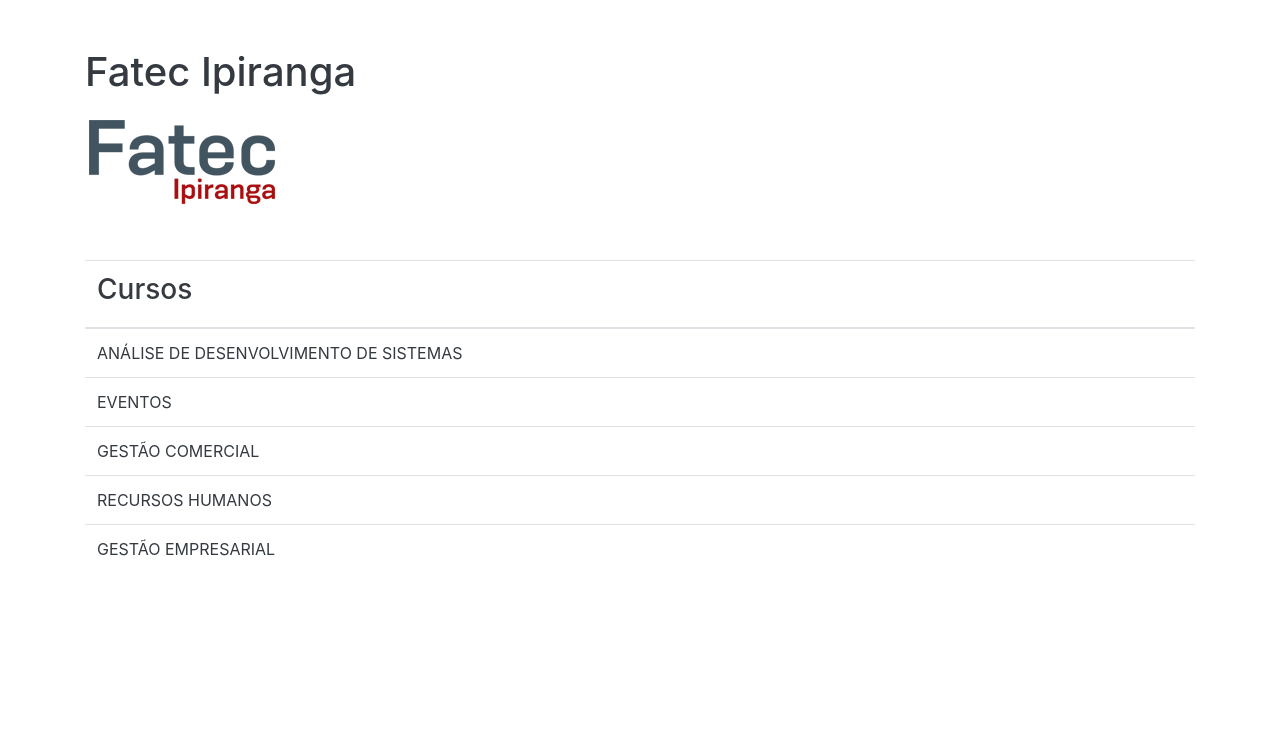
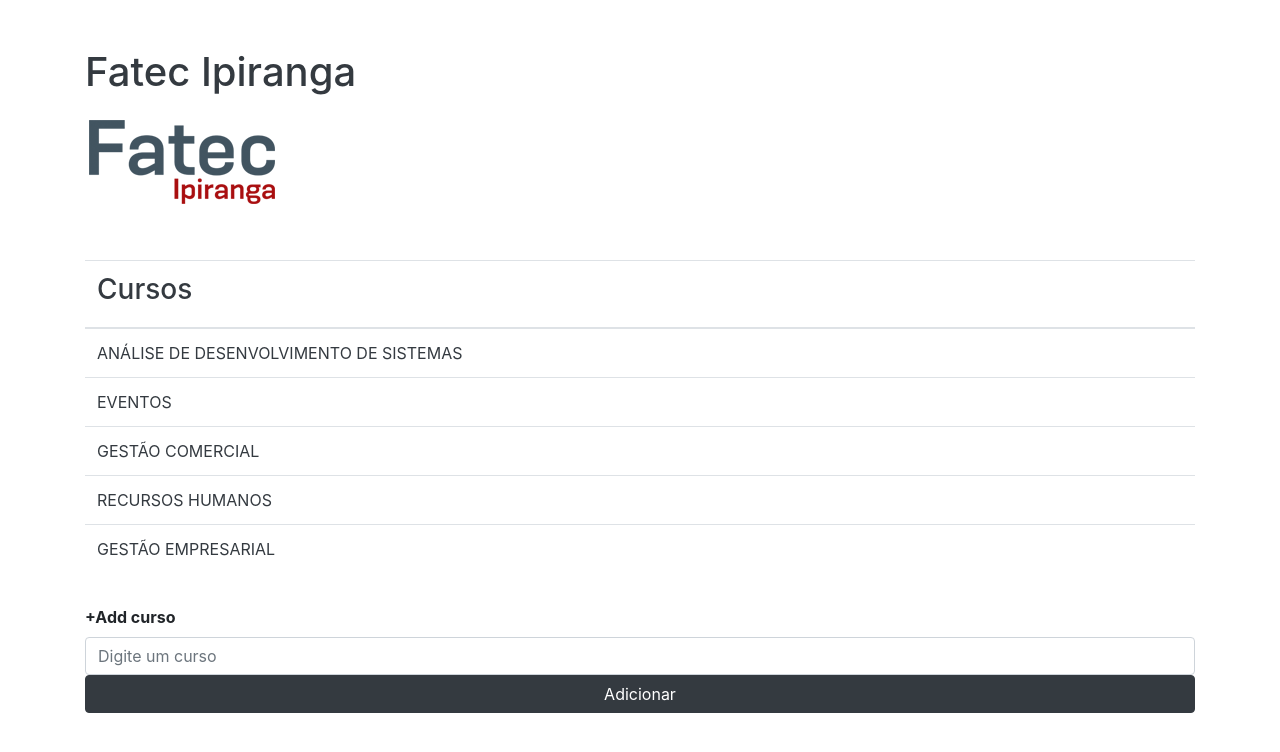
Before and after one commit to bibi-chan/fatec-pooa-angular, an Angular app: page /content in a window 1280 px wide. Shown: the top 752 px of the page. Built offline with nearby package versions, Linux system fonts and the light colour scheme.

Commit message:
add curso

```diff
--- a/src/app/app.component.html
+++ b/src/app/app.component.html
@@ -1,2 +1,3 @@
 <app-header></app-header>
 <app-content></app-content>
+<app-data-biding></app-data-biding>
--- a/src/app/shared/content/content.component.html
+++ b/src/app/shared/content/content.component.html
@@ -6,7 +6,7 @@
     </tr>
   </thead>
   <tbody>
-    <tr *ngFor="let c of cursosFatecIpiranga">
+    <tr *ngFor="let c of cursos">
       <td class="text-dark">{{ c.curso }}</td>
     </tr>
   </tbody>
--- a/src/app/shared/content/content.component.ts
+++ b/src/app/shared/content/content.component.ts
@@ -1,3 +1,4 @@
+import { CursosService } from './../cursos.service';
 import { Component, OnInit } from '@angular/core';
 
 @Component({
@@ -7,16 +8,13 @@ import { Component, OnInit } from '@angular/core';
 })
 export class ContentComponent implements OnInit {
 
-  cursosFatecIpiranga = [
-  { curso: 'ANÁLISE DE DESENVOLVIMENTO DE SISTEMAS'},
-  { curso: 'EVENTOS'},
-  { curso: 'GESTÃO COMERCIAL'},
-  { curso: 'RECURSOS HUMANOS'},
-  { curso: 'GESTÃO EMPRESARIAL'}];
+  cursos;
+  curso: string;
 
-  constructor() { }
+  constructor(private cursosService: CursosService) { }
 
   ngOnInit(): void {
+    this.cursos = this.cursosService.listaCursos();
   }
 
 }
--- /dev/null
+++ b/src/app/shared/curso.model.ts
@@ -0,0 +1,5 @@
+export class Curso {
+  constructor(
+    public curso: string,
+  ){}
+}
--- /dev/null
+++ b/src/app/shared/cursos.service.ts
@@ -0,0 +1,23 @@
+import { Injectable } from '@angular/core';
+
+@Injectable({
+  providedIn: 'root'
+})
+export class CursosService {
+
+  cursosFatecIpiranga = [
+    { curso: 'ANÁLISE DE DESENVOLVIMENTO DE SISTEMAS'},
+    { curso: 'EVENTOS'},
+    { curso: 'GESTÃO COMERCIAL'},
+    { curso: 'RECURSOS HUMANOS'},
+    { curso: 'GESTÃO EMPRESARIAL'}
+  ];
+
+  constructor() { }
+
+  listaCursos(id = false) {
+    if (id === false) {
+      return this.cursosFatecIpiranga;
+    }
+  }
+}
--- /dev/null
+++ b/src/app/shared/data-biding/data-biding.component.html
@@ -0,0 +1,9 @@
+<div class="container">
+  <form action="" class="pt-3">
+    <div class="form-group">
+      <label for="curso"><strong>+Add curso</strong></label>
+  <input #curso type="text" class="form-control" id="curso" name="curso" [(ngModel)]="cursoModel.curso" placeholder="Digite um curso">
+  <button type="button" class="btn btn-dark btn-block" (click)="adicionar(curso.value)">Adicionar</button>
+</div>
+  </form>
+  </div>
--- /dev/null
+++ b/src/app/shared/data-biding/data-biding.component.ts
@@ -0,0 +1,26 @@
+import { CursosService } from './../cursos.service';
+import { Component, OnInit, Input } from '@angular/core';
+import { Curso } from '../curso.model';
+
+@Component({
+  selector: 'app-data-biding',
+  templateUrl: './data-biding.component.html',
+  styleUrls: ['./data-biding.component.scss']
+})
+export class DataBidingComponent implements OnInit {
+  curso: string;
+  cursoModel = new Curso('');
+  @Input() cursos;
+  constructor(private cursosService: CursosService) { }
+
+  ngOnInit(): void {
+    this.cursos = this.cursosService.listaCursos();
+
+  }
+
+  adicionar(curso): void {
+    console.log(curso);
+    this.curso = curso;
+    this.cursos.push(this.cursoModel);
+    }
+}
```
Also changed, not shown: src/app/app.module.ts (+6 -2 lines), src/app/shared/data-biding/data-biding.component.scss (added), 2 other files (tests, documents, lock files or other folders).
